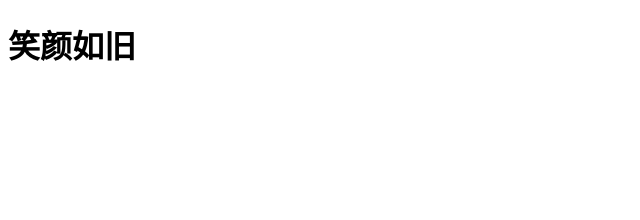
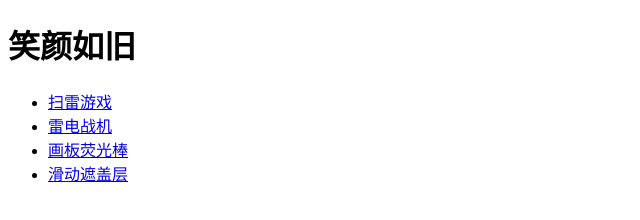
Before and after one commit to xiaoyanrujiu/xiaoyanrujiu.github.io, a plain HTML site: page index.html in a window 1280 px wide. Shown: the whole page, without its empty margins (0-640 px from the left). Drawn offline with Linux system fonts and the light colour scheme.

Commit message:
add project

```diff
--- a/index.html
+++ b/index.html
@@ -8,5 +8,19 @@
   </head>
   <body>
     <h1>笑颜如旧</h1>
+    <ul>
+      <li>
+        <a href="https://xiaoyanrujiu.github.io/mine_clearance" target="_blank">扫雷游戏</a>
+      </li>
+      <li>
+        <a href="https://xiaoyanrujiu.github.io/thunder_fighter" target="_blank">雷电战机</a>
+      </li>
+      <li>
+        <a href="https://xiaoyanrujiu.github.io/light_stick" target="_blank">画板荧光棒</a>
+      </li>
+      <li>
+        <a href="https://xiaoyanrujiu.github.io/sliding_cover/" target="_blank">滑动遮盖层</a>
+      </li>
+    </ul>
   </body>
 </html>
```
